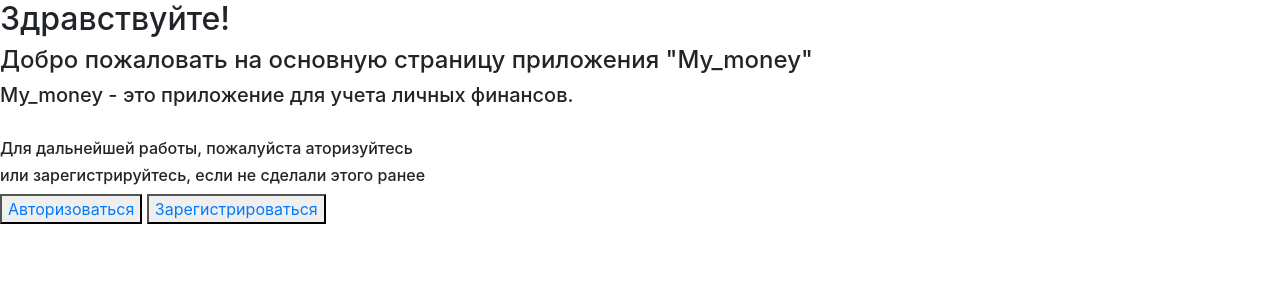
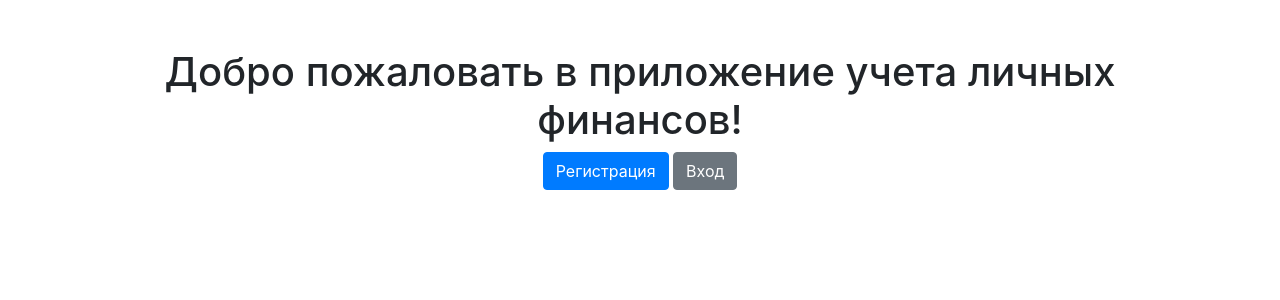
Before and after one commit to AA22-Gi/urban_university_my_money_django, a Django app: page / in a window 1280 px wide. Shown: the top 300 px of the page. Run offline with Django 5.2, Linux system fonts and the light colour scheme; parts of the project's set-up code (start-up, migrations or seed data) failed here and were passed over; some libraries are stand-ins or nearby versions.

Commit message:
Переписано тело шаблона

```diff
--- a/my_money/users/templates/users/home.html
+++ b/my_money/users/templates/users/home.html
@@ -8,14 +8,10 @@
     <link rel="stylesheet" href="https://stackpath.bootstrapcdn.com/bootstrap/4.5.2/css/bootstrap.min.css">
 </head>
 <body>
-    <h2>Здравствуйте!</h2>
-    <h4>Добро пожаловать на основную страницу приложения "My_money"</h4>
-    <h5>My_money - это приложение для учета личных финансов.</h5>
-    <br>
-    <h6>Для дальнейшей работы, пожалуйста аторизуйтесь</h6>
-    <h6>или зарегистрируйтесь, если не сделали этого ранее</h6>
-
-    <td><button><a href="{% url 'login' %}">Авторизоваться</a></button></td>
-    <td><button><a href="{% url 'register' %}">Зарегистрироваться</a></button></td>
+<div class="container mt-5 text-center">
+    <h1>Добро пожаловать в приложение учета личных финансов!</h1>
+    <a href="{% url 'register' %}" class="btn btn-primary">Регистрация</a>
+    <a href="{% url 'login' %}" class="btn btn-secondary">Вход</a>
+</div>
 </body>
 </html>
```
